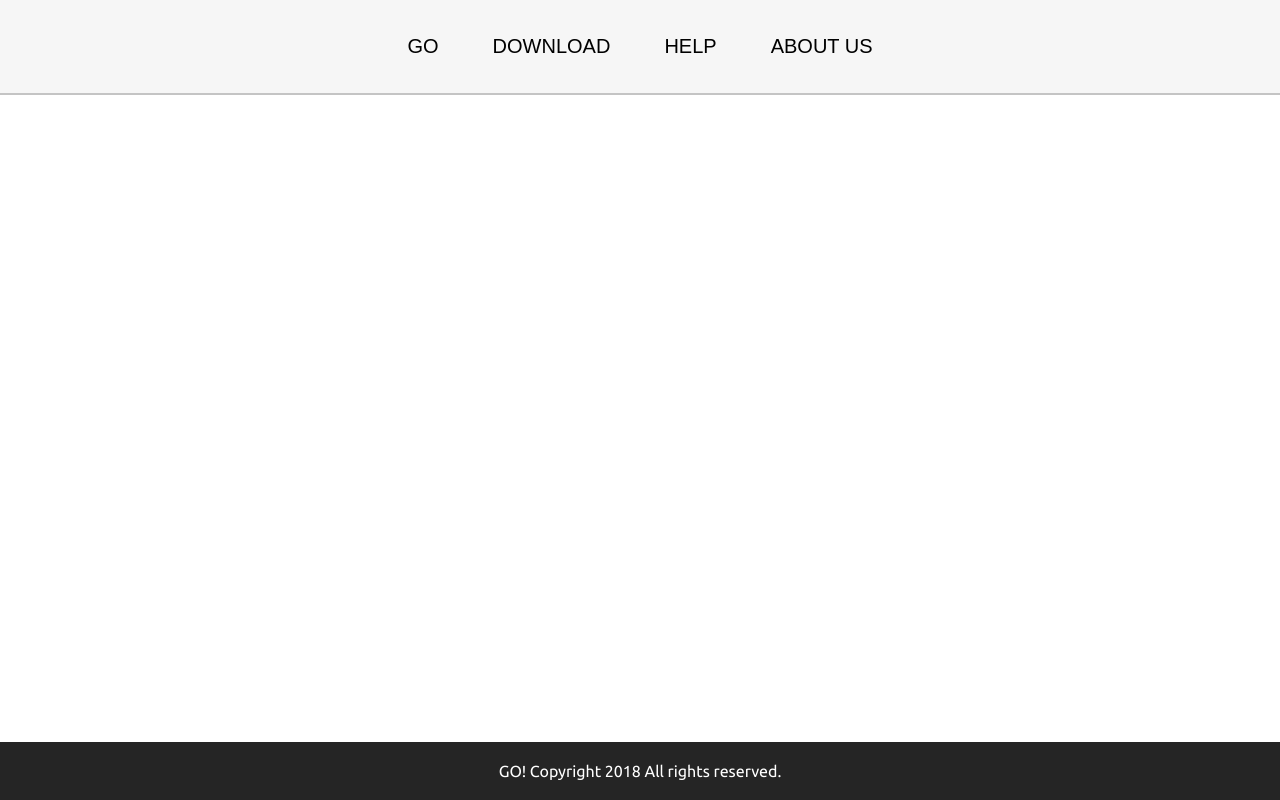
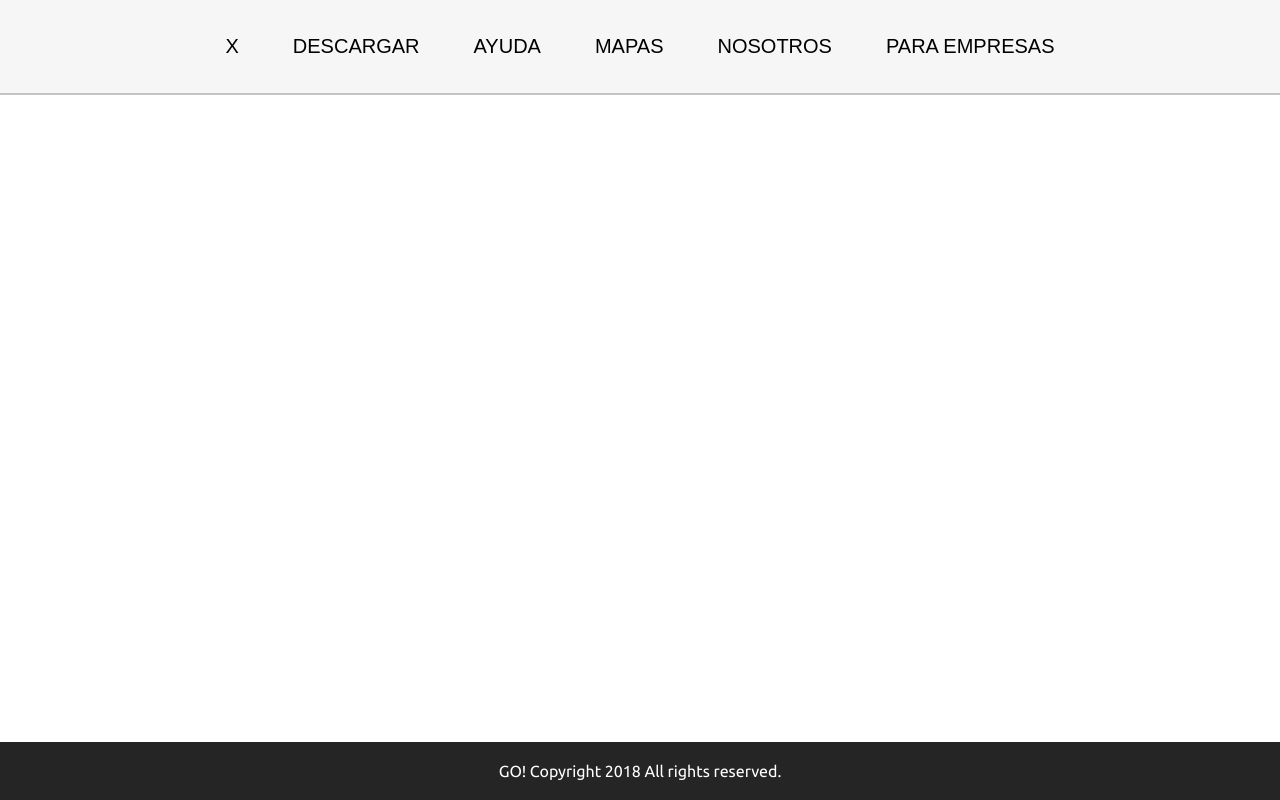
Before and after one commit to alvaro7777/awards, a plain HTML site: page android.html in a window 1280 px wide. Drawn offline with Linux system fonts and the light colour scheme; a web font is replaced by a local one.

Commit message:
Añadido menu

```diff
--- a/android.html
+++ b/android.html
@@ -10,30 +10,45 @@
     <header>
         <nav>
             <ul>
-                <li><a href="#">GO</a>
+                <li><a href="/index.html">X</a>
                     <ul class="submenu1">
-                        <li><a href="#">REGISTER</a></li>
-                        <li><a href="#">RECOVER PASSWORD</a></li>
+                        <li><a href="/register.html">REGISTRARSE</a></li>
+                        <li><a href="/recover.html">RECUPERAR CONTRASEÑA</a></li>
                     </ul>
                 </li>
-                <li><a href="#">DOWNLOAD</a>
+                <li><a href="#">DESCARGAR</a>
                     <ul class="submenu2">
-                        <li><a href="#">ANDROID</a></li>
-                        <li><a href="#">iOS</a></li>
+                        <li><a href="android.html">ANDROID</a></li>
+                        <li><a href="ios.html">iOS</a></li>
                     </ul>
                 </li>
-                <li><a href="#">HELP</a>
+                <li><a href="#">AYUDA</a>
                     <ul class="submenu3">
-                        <li><a href="#">GPS</a></li>
-                        <li><a href="#">INTERNET</a></li>
-                        <li><a href="#">QUESTS</a></li>
-                        <li><a href="#">POINTS</a></li>
+                        <li><a href="#">FAQ'S</a></li>
+                        <li><a href="#">ENVIA UN TICKET</a></li>
+                        <li><a href="#">COMO JUGAR</a></li>
                     </ul>
                 </li>
-                <li><a href="#">ABOUT US</a>
+                <li><a href="#">MAPAS</a>
+                    <ul class="submenu1">
+                        <li><a href="#">MADRID</a></li>
+                        <li><a href="#">BARCELONA</a></li>
+                        <li><a href="#">SEVILLA</a></li>
+                        <li><a href="#">VALENCIA</a></li>
+                        <li><a href="#">MAS</a></li>
+                    </ul>
+                </li>
+                <li><a href="#">NOSOTROS</a>
                     <ul class="submenu4">
-                        <li><a href="#">COMPANY</a></li>
-                        <li><a href="#">GOAL</a></li>
+                        <li><a href="#">EQUIPO</a></li>
+                        <li><a href="#">POLITICA DE EMPRESA</a></li>
+                        <li><a href="#">CONTACTANOS</a></li>
+                    </ul>
+                </li>
+                <li><a href="#">PARA EMPRESAS</a>
+                    <ul class="submenu4">
+                        <li><a href="#">¿QUE ES X?</a></li>
+                        <li><a href="#">UNETE A LA AVENTURA</a></li>
                     </ul>
                 </li>
             </ul>
```
Also changed, not shown: ios.html (+29 -14 lines), recover.html (+29 -14 lines), register.html (+29 -14 lines).
